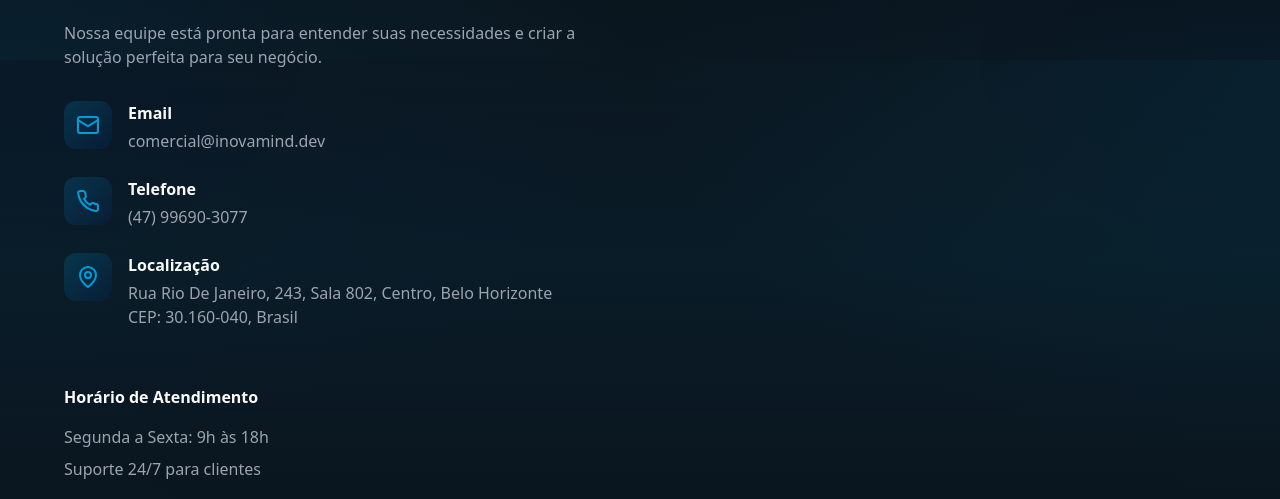
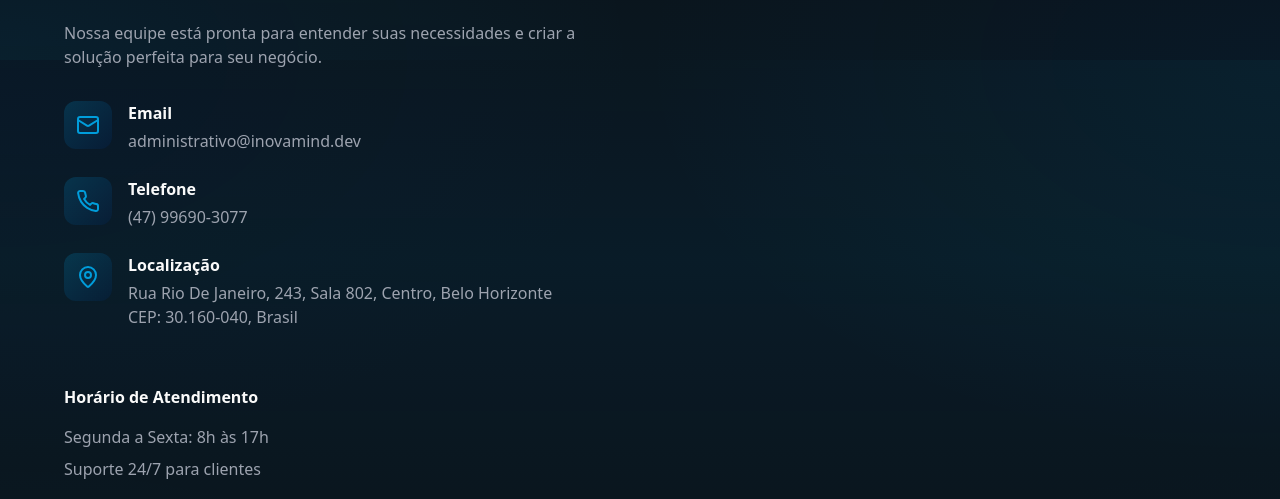
Before and after one commit to inova-mind/inovamind-site, a React (Vite) app: page / in a window 1280 px wide. Shown: the part 4740-5239 px from the top of the page. Built offline with nearby package versions, Linux system fonts and the light colour scheme; the HTML template or start-up script is replaced by a standard one.

Commit message:
Update contact email and business hours

```diff
--- a/src/components/Contact.tsx
+++ b/src/components/Contact.tsx
@@ -77,10 +77,10 @@ const Contact = () => {
                   <div>
                     <h4 className="font-semibold mb-1">Email</h4>
                     <a
-                      href="mailto:comercial@inovamind.dev"
+                      href="mailto:administrativo@inovamind.dev"
                       className="text-muted-foreground hover:text-secondary transition-colors"
                     >
-                      comercial@inovamind.dev
+                      administrativo@inovamind.dev
                     </a>
                   </div>
                 </div>
@@ -123,7 +123,7 @@ const Contact = () => {
               <div className="pt-6">
                 <h4 className="font-semibold mb-4">Horário de Atendimento</h4>
                 <div className="space-y-2 text-muted-foreground">
-                  <p>Segunda a Sexta: 9h às 18h</p>
+                  <p>Segunda a Sexta: 8h às 17h</p>
                   <p>Suporte 24/7 para clientes</p>
                 </div>
               </div>
```
